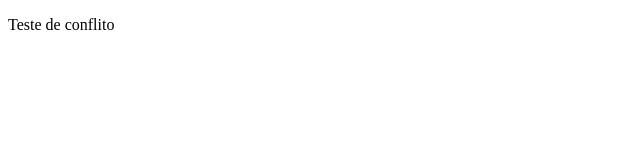
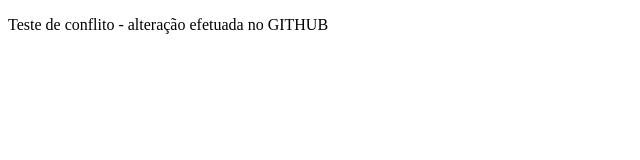
Before and after one commit to luksdSD/teste-conflito, a plain HTML site: page index.html in a window 1280 px wide. Shown: the whole page, without its empty margins (0-640 px from the left). Drawn offline with Linux system fonts and the light colour scheme.

Commit message:
Update index.html

```diff
--- a/index.html
+++ b/index.html
@@ -8,7 +8,7 @@
 </head>
 <body>
 
-    <p>Teste de conflito</p>
+    <p>Teste de conflito - alteração efetuada no GITHUB</p>
 
 </body>
 </html>
```
